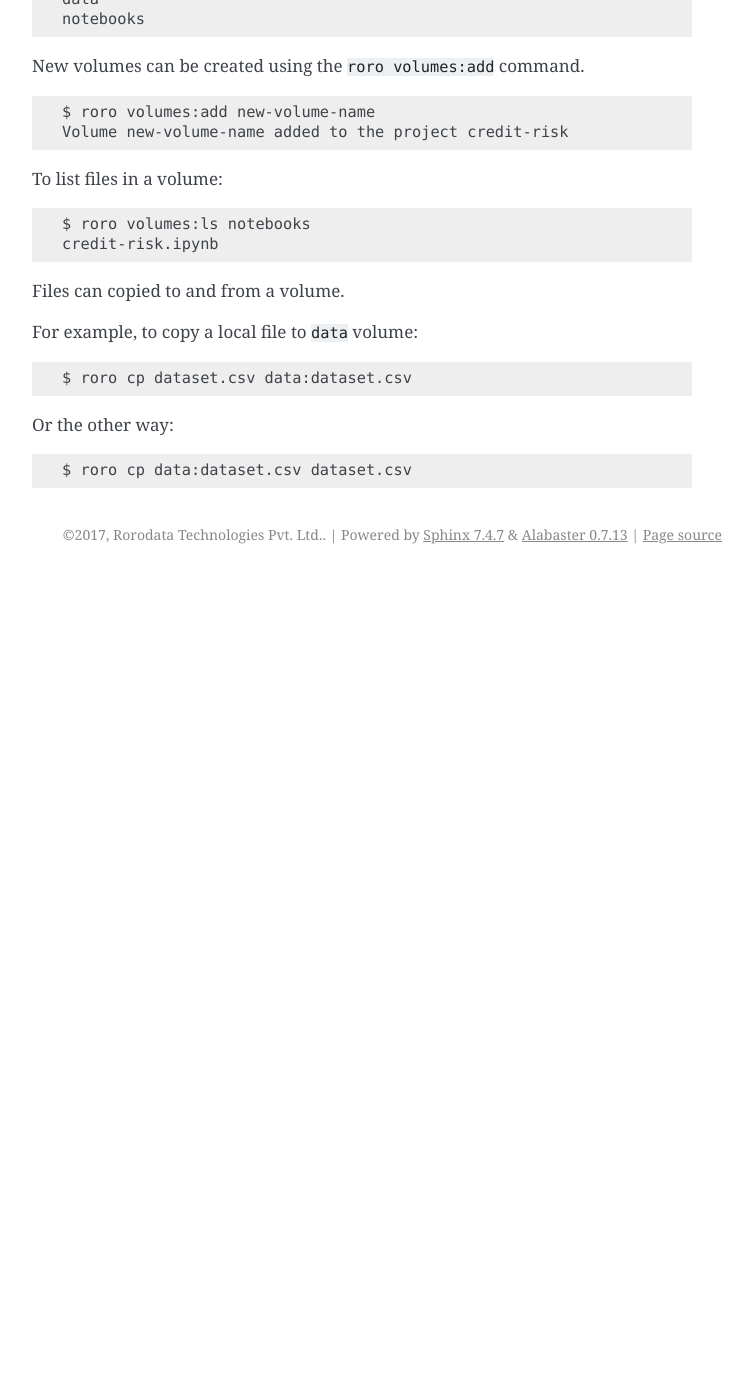
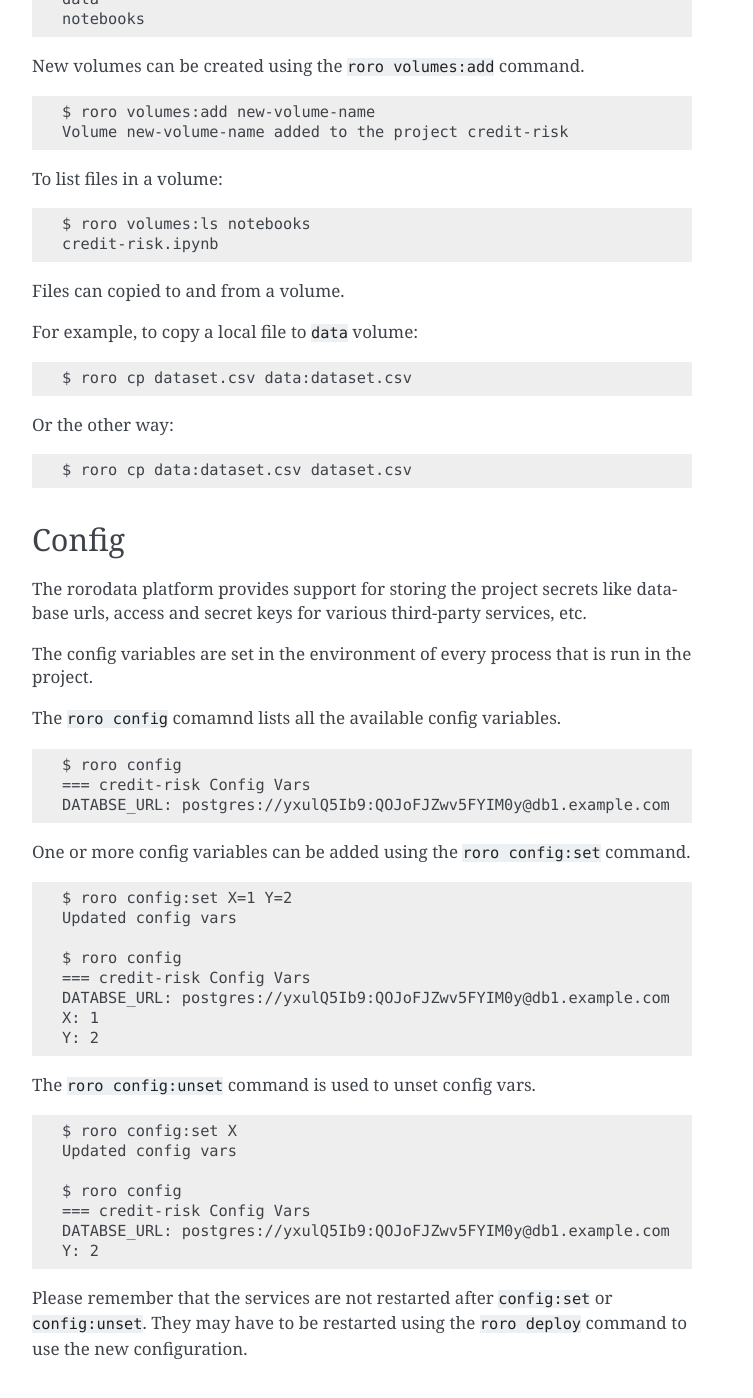
Before and after one commit to rorodata/roro-client, a Sphinx documentation site: the page built from docs/cli.rst, in a window 1280 px wide and 1400 px high, scrolled down 3747 px. Shown: the whole window, without its empty margins (388-1141 px from the left). Built offline with Sphinx 7.4.7, drawn with Linux system fonts in a browser that asks for light colours; before the commit the page ends 4321 px from its top, so only the background shows below that.

Commit message:
Added a section about project configuration.

```diff
--- a/docs/cli.rst
+++ b/docs/cli.rst
@@ -165,3 +165,39 @@ For example, to copy a local file to ``data`` volume::
 Or the other way::
 
 	$ roro cp data:dataset.csv dataset.csv
+
+Config
+------
+
+The rorodata platform provides support for storing the project secrets like database urls, access and secret keys for various third-party services, etc.
+
+The config variables are set in the environment of every process that is run in the project.
+
+The ``roro config`` comamnd lists all the available config variables. ::
+
+	$ roro config
+	=== credit-risk Config Vars
+	DATABSE_URL: postgres://yxulQ5Ib9:QOJoFJZwv5FYIM0y@db1.example.com
+
+One or more config variables can be added using the ``roro config:set`` command. ::
+
+	$ roro config:set X=1 Y=2
+	Updated config vars
+
+	$ roro config
+	=== credit-risk Config Vars
+	DATABSE_URL: postgres://yxulQ5Ib9:QOJoFJZwv5FYIM0y@db1.example.com
+	X: 1
+	Y: 2
+
+The ``roro config:unset`` command is used to unset config vars. ::
+
+	$ roro config:set X
+	Updated config vars
+
+	$ roro config
+	=== credit-risk Config Vars
+	DATABSE_URL: postgres://yxulQ5Ib9:QOJoFJZwv5FYIM0y@db1.example.com
+	Y: 2
+
+Please remember that the services are not restarted after ``config:set`` or ``config:unset``. They may have to be restarted using the ``roro deploy`` command to use the new configuration.
```
